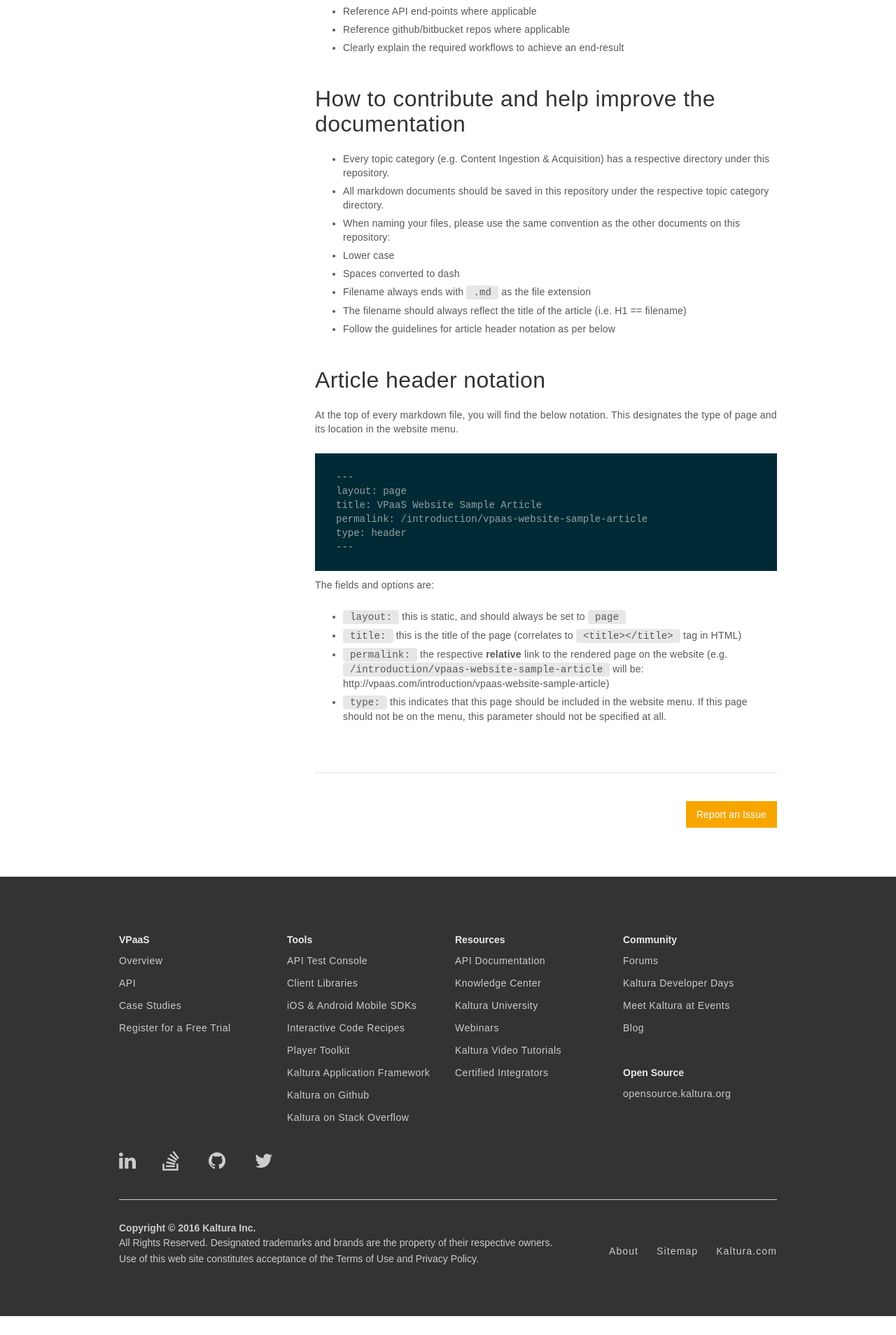
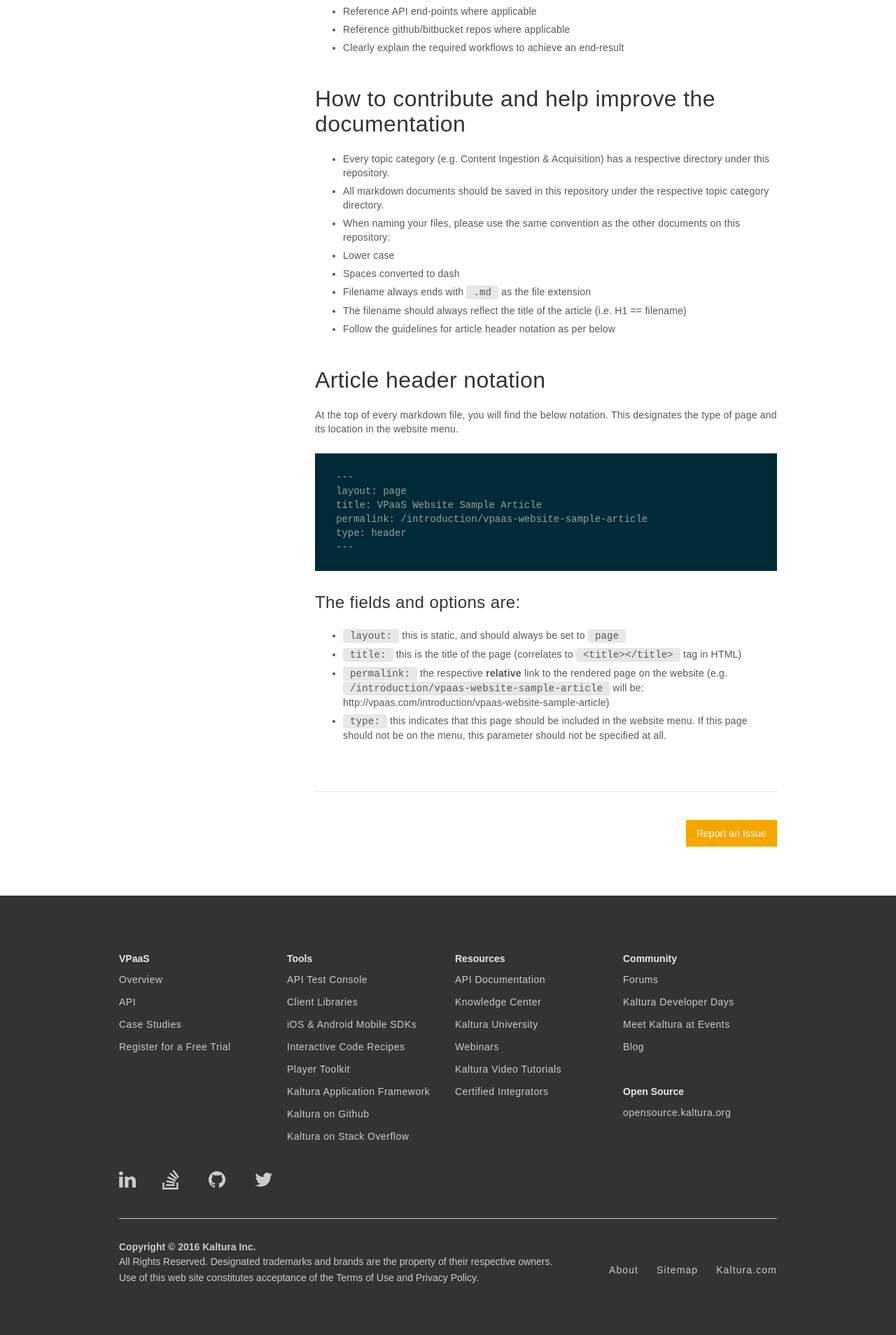
Before and after one commit to kaltura/DeveloperPortalDocs, a Jekyll site: the page built from Article-Style-Structure-Guidelines.md, in a window 1280 px wide. Shown: the part 1497-3405 px from the top of the page at 70% size. Built offline with Jekyll 4.4.1, drawn with Linux system fonts in a browser that asks for light colours; nearby versions of some CDN libraries; comment, search, counter and statistics services are not loaded; before the commit the page ends 3378 px from its top, so only the background shows below that.

```diff
--- a/Article-Style-Structure-Guidelines.md
+++ b/Article-Style-Structure-Guidelines.md
@@ -82,7 +82,7 @@ type: header
 {% endhighlight %}
 
 
-The fields and options are:
+### The fields and options are:
 
 * `layout:` this is static, and should always be set to `page`
 * `title:` this is the title of the page (correlates to `<title></title>` tag in HTML)
```
